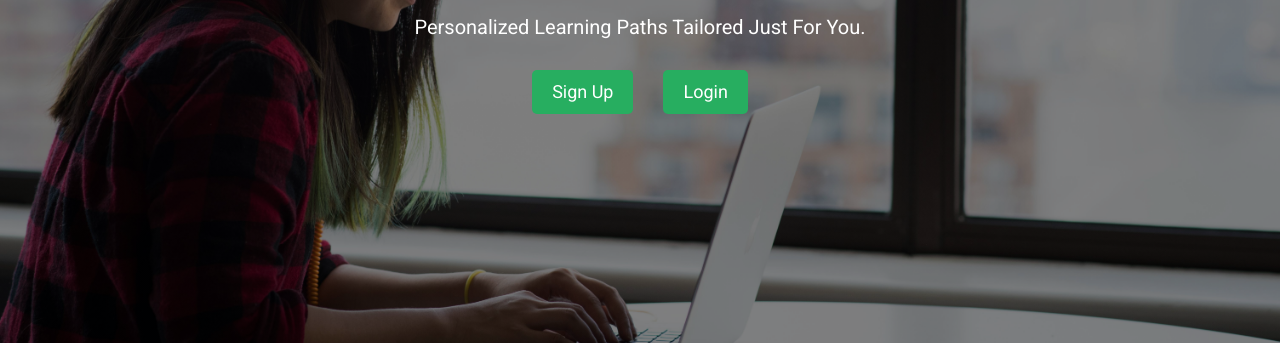
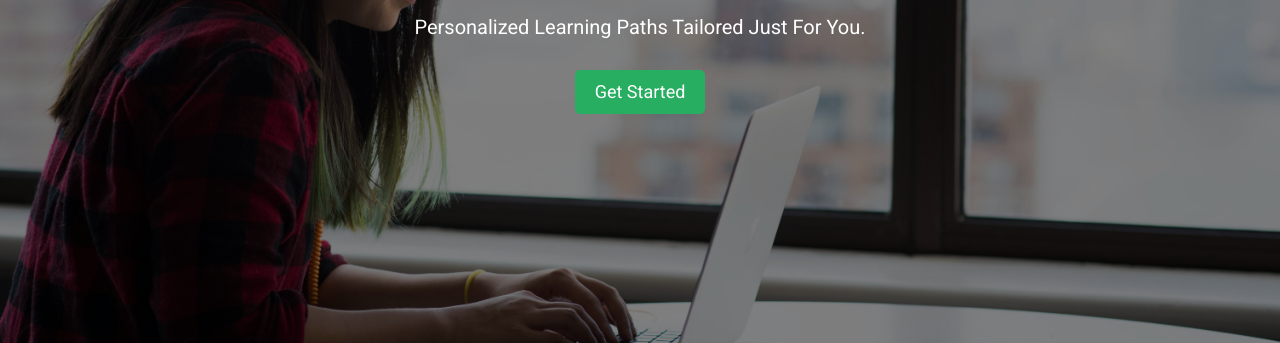
Before and after one commit to joseph0819/nexus-project, a plain HTML site: page index.html in a window 1280 px wide. Shown: the part 457-800 px from the top of the page. Drawn offline with Linux system fonts and the light colour scheme.

Commit message:
streamlit updated

```diff
--- a/index.html
+++ b/index.html
@@ -35,8 +35,9 @@
                     <h1>Empower Your Tech Journey</h1>
                     <p>Personalized Learning Paths Tailored Just For You.</p>
                     <div class="button-group">
-                        <a href="signup.html" class="hero-btn signup-btn">Sign Up</a>
-                        <a href="login.html" class="hero-btn login-btn">Login</a>
+                        <!-- <a href="signup.html" class="hero-btn signup-btn">Sign Up</a>
+                        <a href="login.html" class="hero-btn login-btn">Login</a> -->
+                        <a href="https://nexusai.streamlit.app" class="get-started">Get Started</a>
                     </div>
                 </div>
             </div>
--- a/styles.css
+++ b/styles.css
@@ -97,7 +97,20 @@ nav a:hover {
     border-radius: 5px;
     transition: background 0.3s ease-in-out;
 }
-
+.get-started {
+    background: #27AE60;
+    color: white;
+    font-size: 18px;
+    text-decoration: none;
+    padding: 10px 20px;
+    border-radius: 5px;
+    transition: background 0.3s ease-in-out;
+}
+}
+.get-started:hover {
+    background: #218c53;
+}
+}
 .signup-btn {
     background: #27AE60;
     color: white;
```
